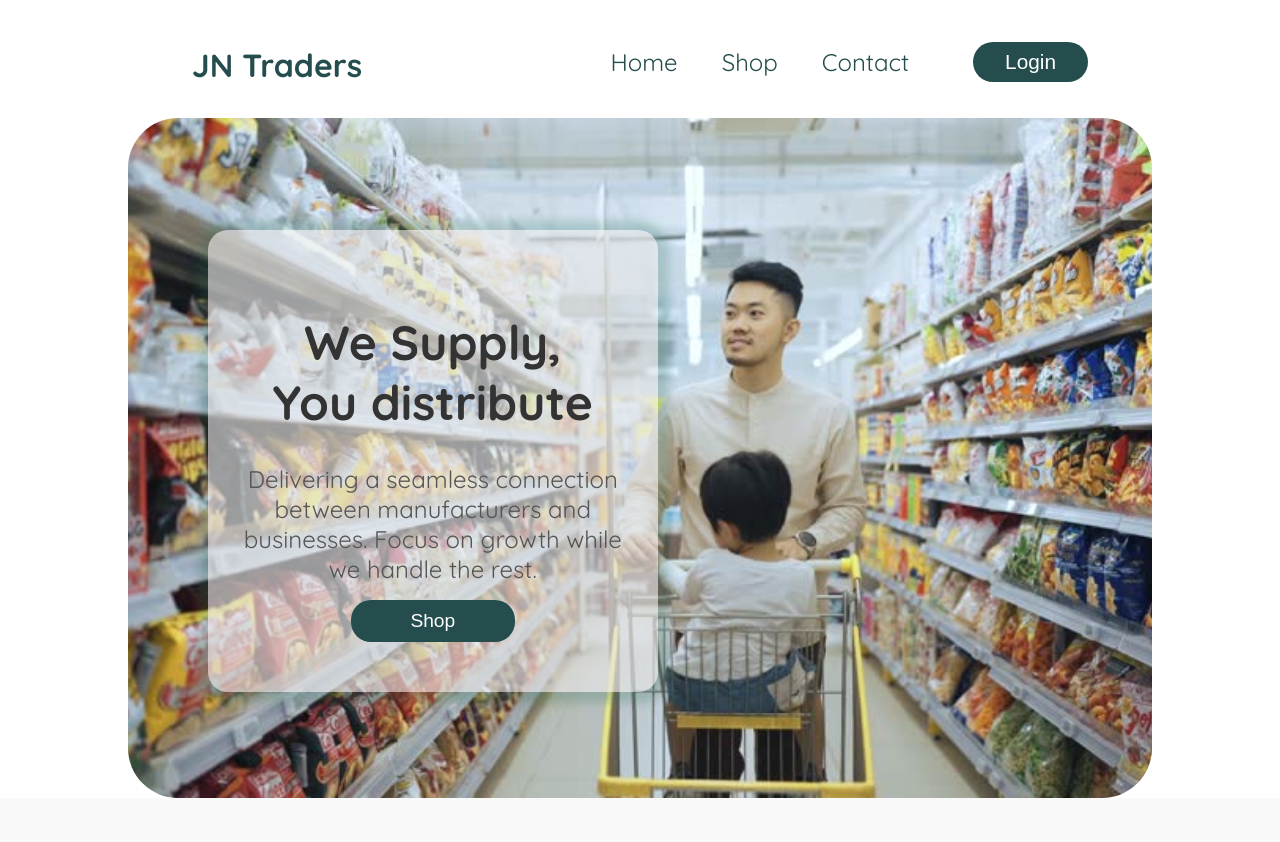
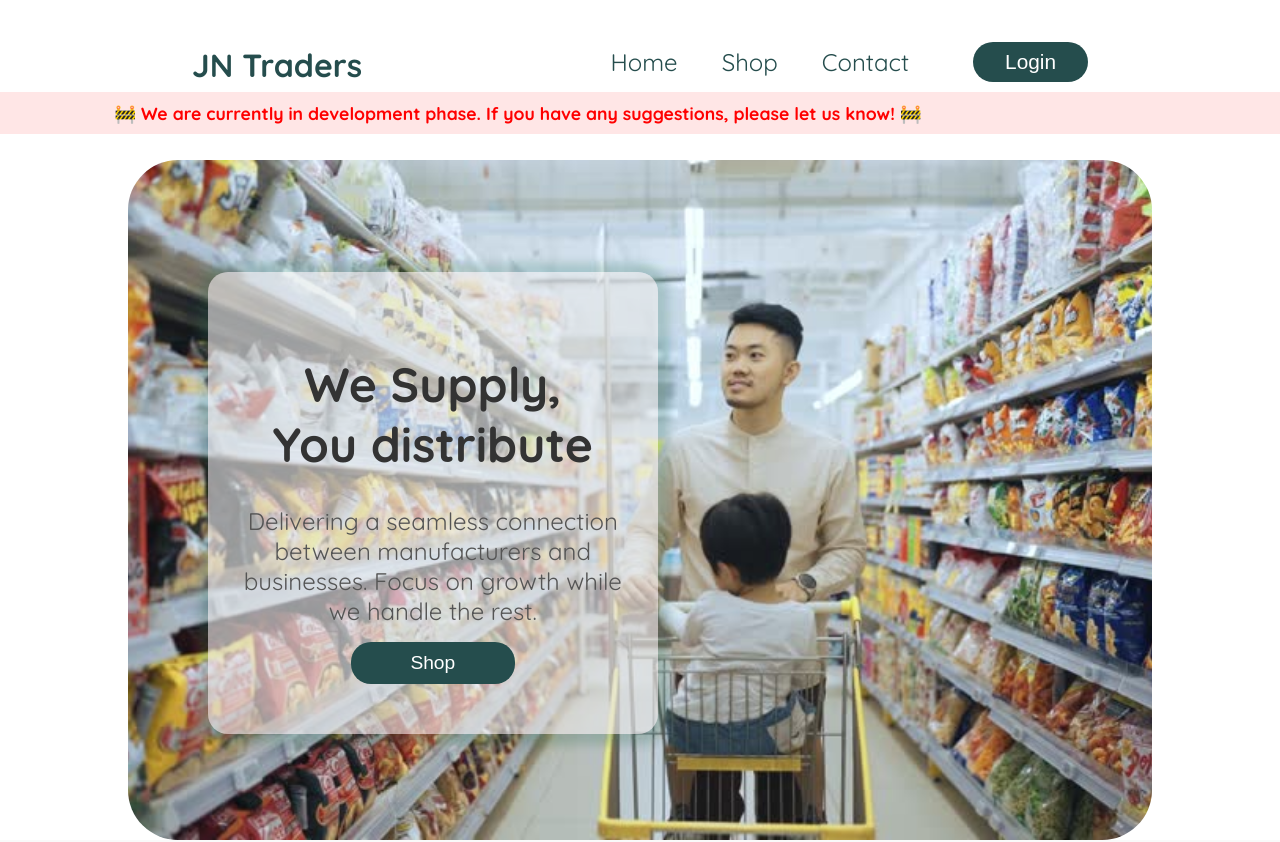
Before and after one commit to priyanshuvatsyan/jnt, a React (Vite) app: page / in a window 1280 px wide. Shown: the top 842 px of the page. Built offline with nearby package versions, Linux system fonts and the light colour scheme; no server answers.

Commit message:
added notification section and feedback section

```diff
--- a/src/Home.jsx
+++ b/src/Home.jsx
@@ -6,6 +6,7 @@ import Navbar from './Navbar';
 import StandOut from './componants/StandOut';
 import Products from './componants/Products';
 import Faqs from './componants/Faqs';
+import NotificationBanner from './componants/NotificationBanner';
 import Footer from './componants/Footer';
 
 export default function Home() {
@@ -13,6 +14,12 @@ export default function Home() {
   const crousalRef = useRef(null);
   const standOutRef = useRef(null);
   const productsRef = useRef(null);
+  const createAccountRef = useRef(null);
+
+const scrollToCreateAccount = () => {
+  createAccountRef.current?.scrollIntoView({ behavior: 'smooth' });
+};
+
 
   // In-view hooks
   const isCrousalInView = useInView(crousalRef, { once: true });
@@ -36,6 +43,11 @@ export default function Home() {
         initial="hidden"
         animate={isCrousalInView ? 'visible' : 'hidden'}
       >
+
+<div className="development-phase">
+  <span>🚧 We are currently in development phase. If you have any suggestions, please let us know! 🚧</span>
+</div>
+
         <Crousal />
       </motion.div>
 
@@ -84,7 +96,10 @@ export default function Home() {
         <div className="footer">
           <Footer />
         </div>
+
+
       </motion.div>
+      <NotificationBanner />
     </div>
   );
 }
--- /dev/null
+++ b/src/componants/NotificationBanner.jsx
@@ -0,0 +1,30 @@
+// src/components/NotificationBanner.js
+import React, { useEffect, useState } from 'react';
+import { useNavigate } from 'react-router-dom';
+import './styles/NotificationBanner.css';
+
+export default function NotificationBanner() {
+  const [visible, setVisible] = useState(true);
+  const navigate = useNavigate();
+
+  const handleClick = () => {
+    navigate('/login');
+  };
+
+  useEffect(() => {
+    const timer = setTimeout(() => {
+      setVisible(false);
+    }, 5000); // hides after 5 seconds
+
+    return () => clearTimeout(timer); // cleanup
+  }, []);
+
+  if (!visible) return null;
+
+  return (
+    <div className="notification-banner">
+      <p>Create account and get 5% off on next order</p>
+      <button onClick={handleClick}>Okay</button>
+    </div>
+  );
+}
--- /dev/null
+++ b/src/componants/styles/NotificationBanner.css
@@ -0,0 +1,55 @@
+.notification-banner {
+  position: fixed;
+  z-index: 9999;
+  background-color: #fff4e6;
+  color: #254D4D;
+  border: 1px solid #254D4D;
+  border-radius: 8px;
+  padding: 10px 15px;
+  box-shadow: 0 2px 8px rgba(0, 0, 0, 0.2);
+  display: flex;
+  align-items: center;
+  gap: 10px;
+  font-weight: 500;
+  animation: fadeSlideIn 0.5s ease-out;
+}
+
+/* Desktop: right bottom corner */
+@media (min-width: 768px) {
+  .notification-banner {
+    bottom: 20px;
+    right: 20px;
+    flex-direction: row;
+  }
+}
+
+/* Mobile: top center */
+@media (max-width: 767px) {
+  .notification-banner {
+    top: 10px;
+    left: 50%;
+    transform: translateX(-50%);
+    flex-direction: column;
+    text-align: center;
+  }
+}
+
+.notification-banner button {
+  background-color: #254D4D;
+  color: white;
+  border: none;
+  padding: 6px 12px;
+  border-radius: 5px;
+  cursor: pointer;
+}
+
+@keyframes fadeSlideIn {
+  from {
+    opacity: 0;
+    transform: translateY(-20px);
+  }
+  to {
+    opacity: 1;
+    transform: translateY(0);
+  }
+}
--- a/src/styles/Home.css
+++ b/src/styles/Home.css
@@ -40,3 +40,31 @@
 
 
 }
+.development-phase {
+  width: 100%;
+  overflow: hidden;
+  background-color: #ffe6e6;
+  padding: 10px 0;
+  font-weight: bold;
+  font-size: 1.1rem;
+  color: red;
+  text-align: left;
+  position: relative;
+  margin-bottom: 20px;
+  white-space: nowrap;
+}
+
+.development-phase span {
+  display: inline-block;
+  min-width: max-content;
+  animation: slideTextRight 15s linear infinite;
+}
+
+@keyframes slideTextRight {
+  0% {
+    transform: translateX(100%);
+  }
+  100% {
+    transform: translateX(-100%);
+  }
+}
```
